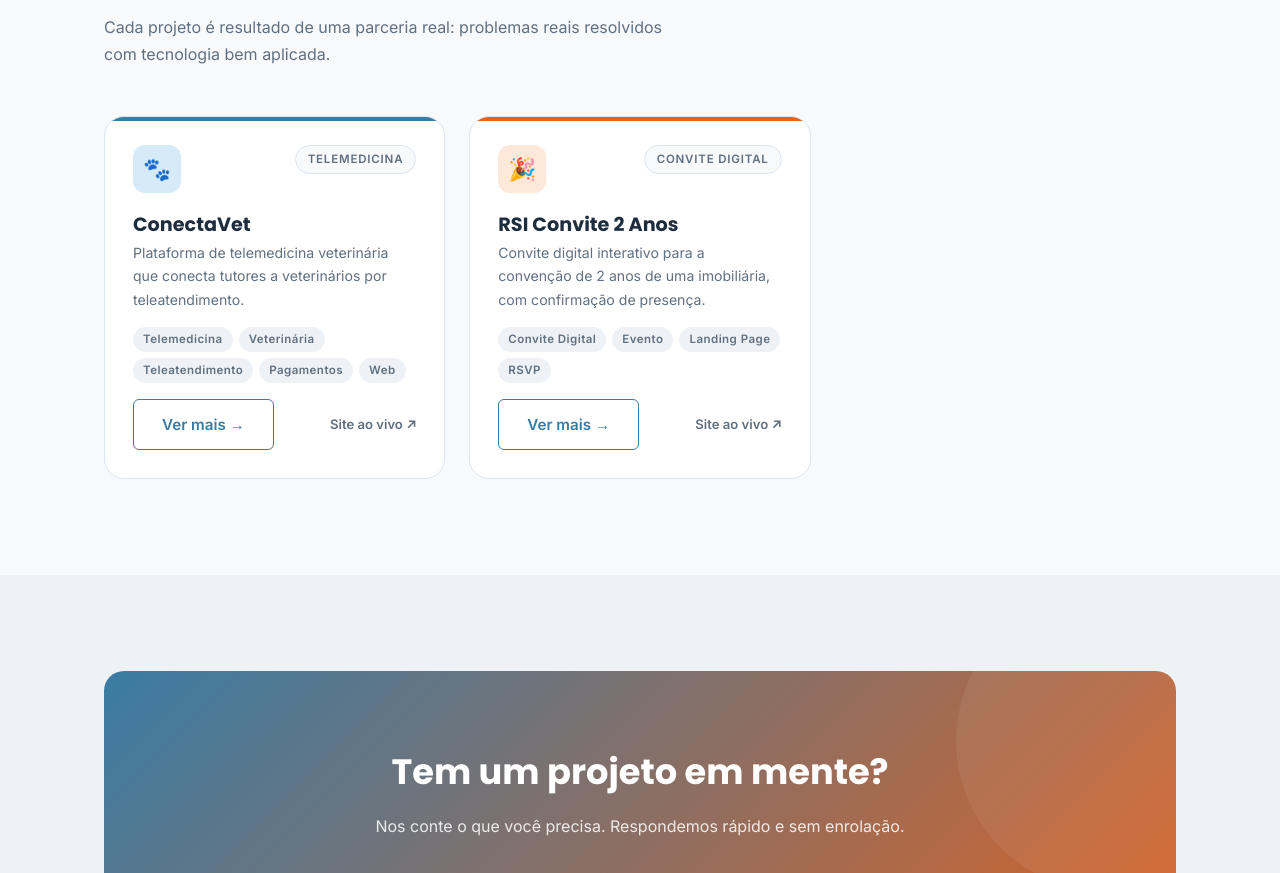
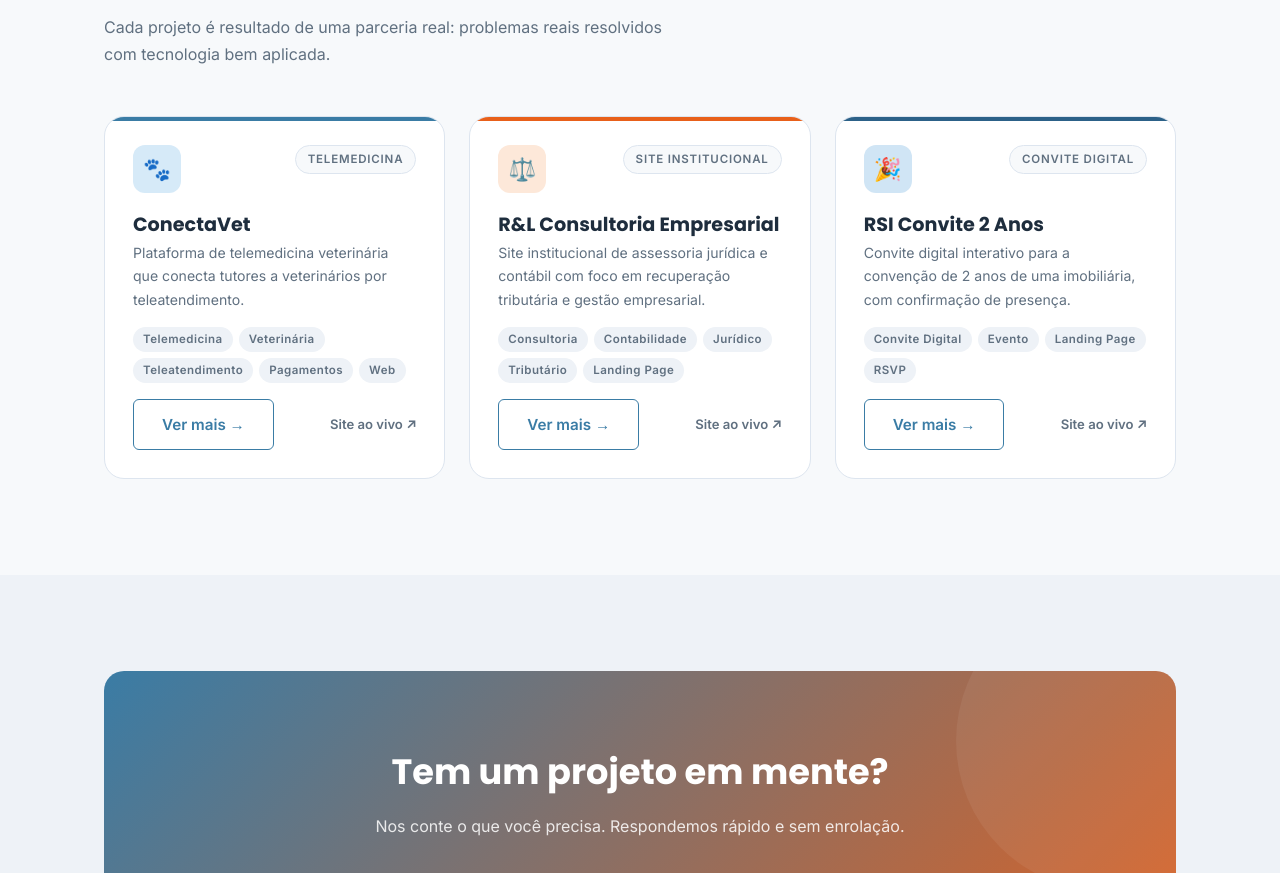
Before and after one commit to ebagabee/rogab_solutions, a React (Vite) app: page / in a window 1280 px wide. Shown: the part 2881-3754 px from the top of the page. Built offline with nearby package versions, Linux system fonts and the light colour scheme.

Commit message:
feat: adiciona projeto empresarial em projeto

```diff
--- a/src/data/projects.js
+++ b/src/data/projects.js
@@ -11,6 +11,21 @@ Os tutores agendam e realizam consultas online com veterinários, enquanto os pr
     tags: ["Telemedicina", "Veterinária", "Teleatendimento", "Pagamentos", "Web"],
     techs: ["Nuxt", "Node.js", "PostgreSQL", "Asaas", "Pagar.me"],
     challenge: "Oferecer uma experiência de teleatendimento fluida e confiável, integrando agenda, consultas online e pagamentos em um único fluxo, com a estabilidade e a segurança que um serviço de saúde exige.",
+    images: [],
+  },
+  {
+    slug: "rl-consultoria",
+    name: "R&L Consultoria Empresarial",
+    icon: "⚖️",
+    shortDescription: "Site institucional de assessoria jurídica e contábil com foco em recuperação tributária e gestão empresarial.",
+    category: "Site Institucional",
+    url: "https://www.rlconsultoriaempresarial.com.br",
+    description: `A R&L Consultoria Empresarial é parceira estratégica de empresários que precisam de mais do que números — entrega apoio contábil, fiscal e judicial de ponta a ponta.
+Com mais de 3 anos de atuação e uma equipe de contadores e advogados especializados, a empresa já recuperou mais de R$ 20 milhões em tributos pagos indevidamente pelos seus clientes.
+O site institucional apresenta os serviços da empresa com clareza e autoridade, transmitindo credibilidade e facilitando o contato de novos clientes.`,
+    tags: ["Consultoria", "Contabilidade", "Jurídico", "Tributário", "Landing Page"],
+    techs: ["HTML", "CSS", "JavaScript"],
+    challenge: "Comunicar autoridade e confiança no mercado jurídico-contábil, destacando os diferenciais competitivos — como a recuperação de R$ 20 milhões em tributos — e convertendo visitantes em contatos qualificados.",
     images: [],
   },
   {
```
